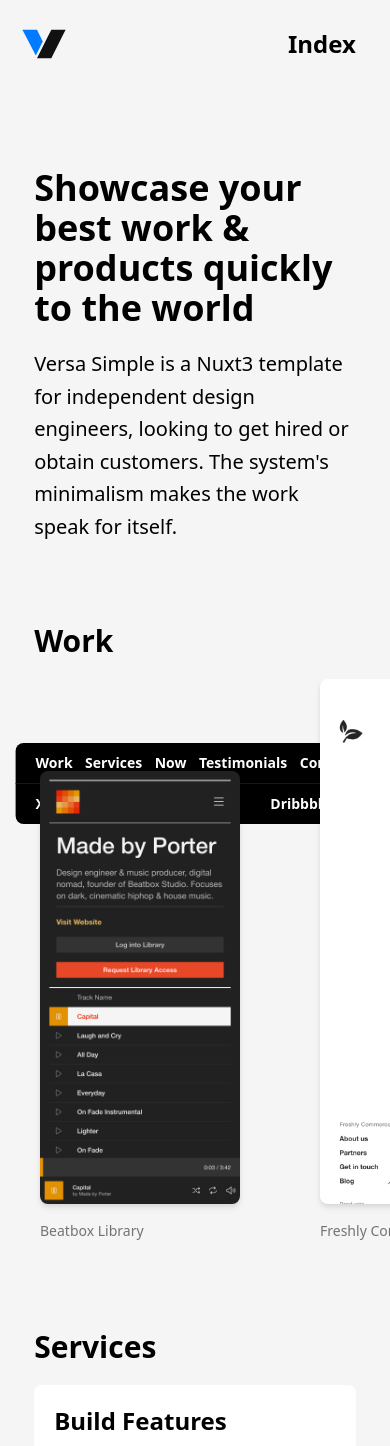
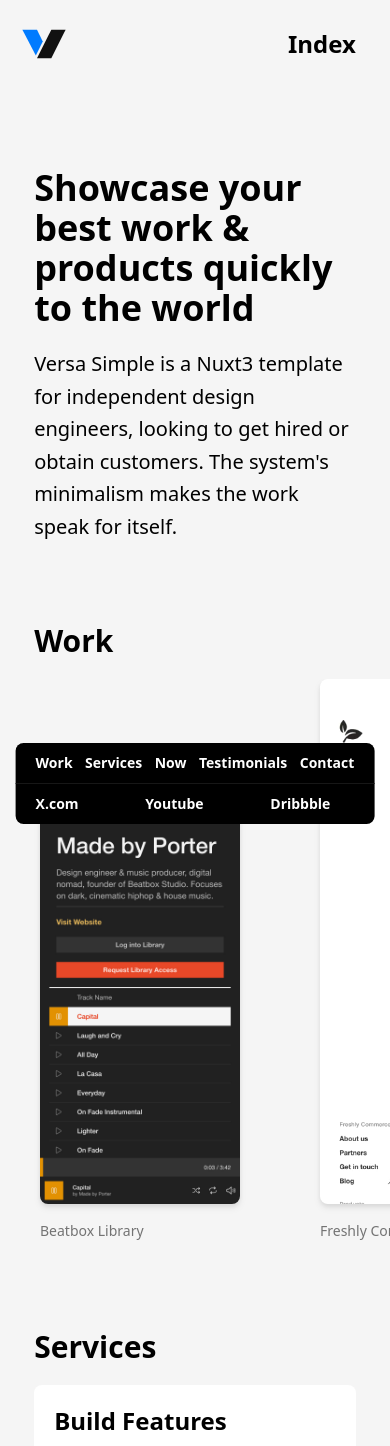
Before and after one commit to madebyporter/versaport, a Nuxt app: page / in a window 390 px wide. Shown: the top 1446 px of the page. Built offline with nearby package versions, Linux system fonts and the light colour scheme; some icons are missing.

Commit message:
Fixed z-index issue

```diff
--- a/assets/css/output.css
+++ b/assets/css/output.css
@@ -576,12 +576,24 @@
   position: absolute;
 }
 
+.relative {
+  position: relative;
+}
+
 .bottom-5 {
   bottom: 1.25rem;
 }
 
 .left-\[50\%\] {
   left: 50%;
+}
+
+.z-10 {
+  z-index: 10;
+}
+
+.z-50 {
+  z-index: 50;
 }
 
 .col-span-10 {
@@ -1218,6 +1230,10 @@
     top: 2.5rem;
   }
 
+  .md\:z-0 {
+    z-index: 0;
+  }
+
   .md\:col-span-8 {
     grid-column: span 8 / span 8;
   }
@@ -1361,6 +1377,10 @@
 }
 
 @media (min-width: 1024px) {
+  .lg\:z-0 {
+    z-index: 0;
+  }
+
   .lg\:hidden {
     display: none;
   }
--- a/components/carousel.vue
+++ b/components/carousel.vue
@@ -8,7 +8,7 @@
 <template>
   <div class="overflow-hidden w-full">
     <!-- Carousel Track -->
-    <div class="section-carousel-track flex flex-row items-end gap-20 px-10 overflow-x-scroll">
+    <div class="section-carousel-track flex flex-row items-end gap-20 px-10 overflow-x-scroll z-10 relative">
       <!-- Loop: Carousel Items -->
       <div v-for="image in props.images" :key="image.src" class="flex flex-col justify-center gap-2">
         <!-- Carousel Image -->
--- a/layouts/default.vue
+++ b/layouts/default.vue
@@ -5,7 +5,7 @@
 <template>
   <header>
     <div class="absolute m-5 w-12 h-12 md:p-0 md:m-0 md:fixed md:translate-x-0 md:top-10 md:left-10"><Logo /></div>
-    <div class="z-100 fixed bottom-5 md:bottom-10 left-[50%] md:left-10 translate-x-[-50%] md:translate-x-0 bg-black md:bg-transparent rounded-lg md:rounded-none w-[360px] max-w-[92%] md:w-auto"><Nav /></div>
+    <div class="z-50 md:z-0 fixed bottom-5 md:bottom-10 left-[50%] md:left-10 translate-x-[-50%] md:translate-x-0 bg-black md:bg-transparent rounded-lg md:rounded-none w-[360px] max-w-[92%] md:w-auto"><Nav /></div>
   </header>
   <slot />
 </template>
```
